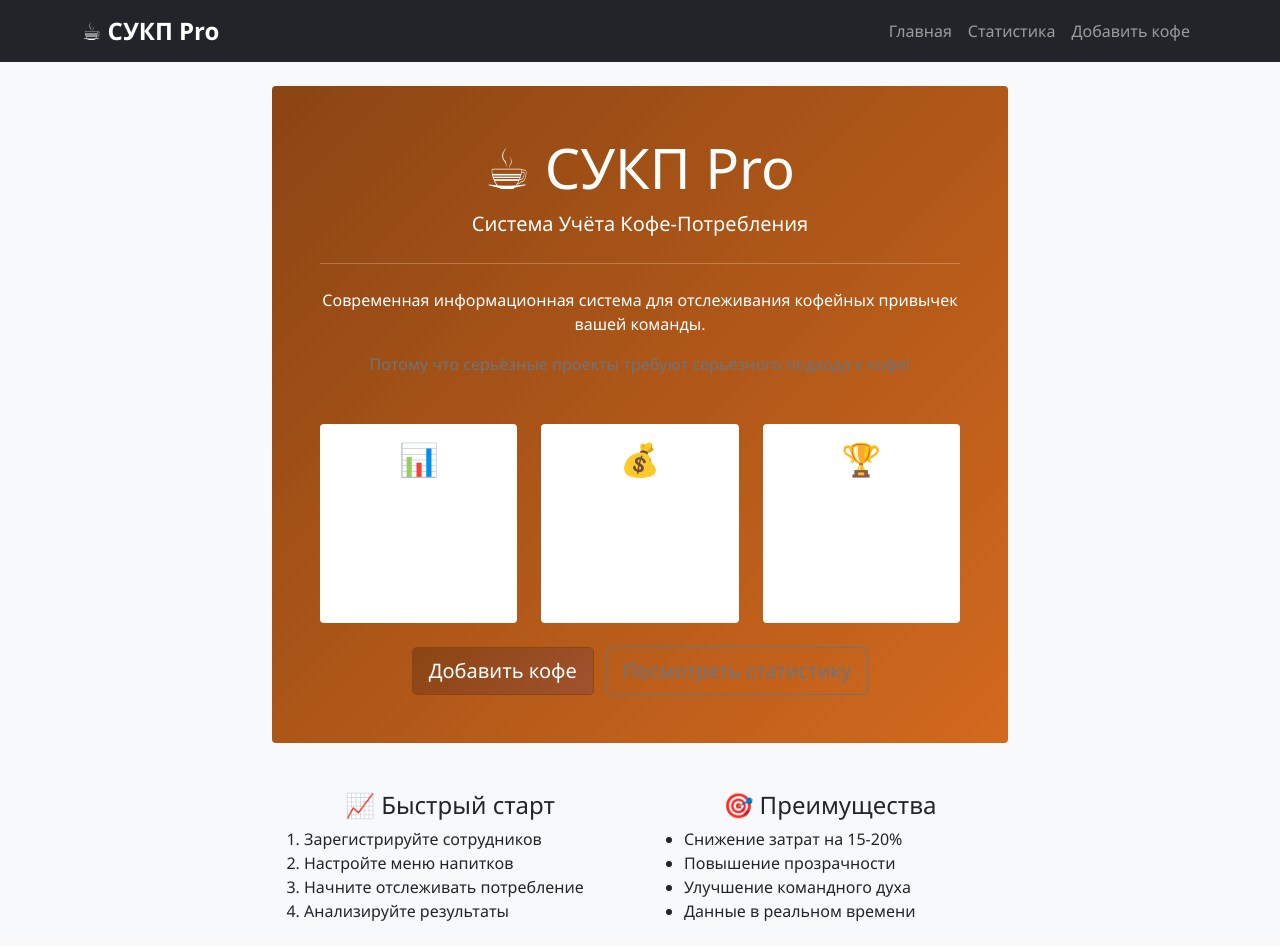
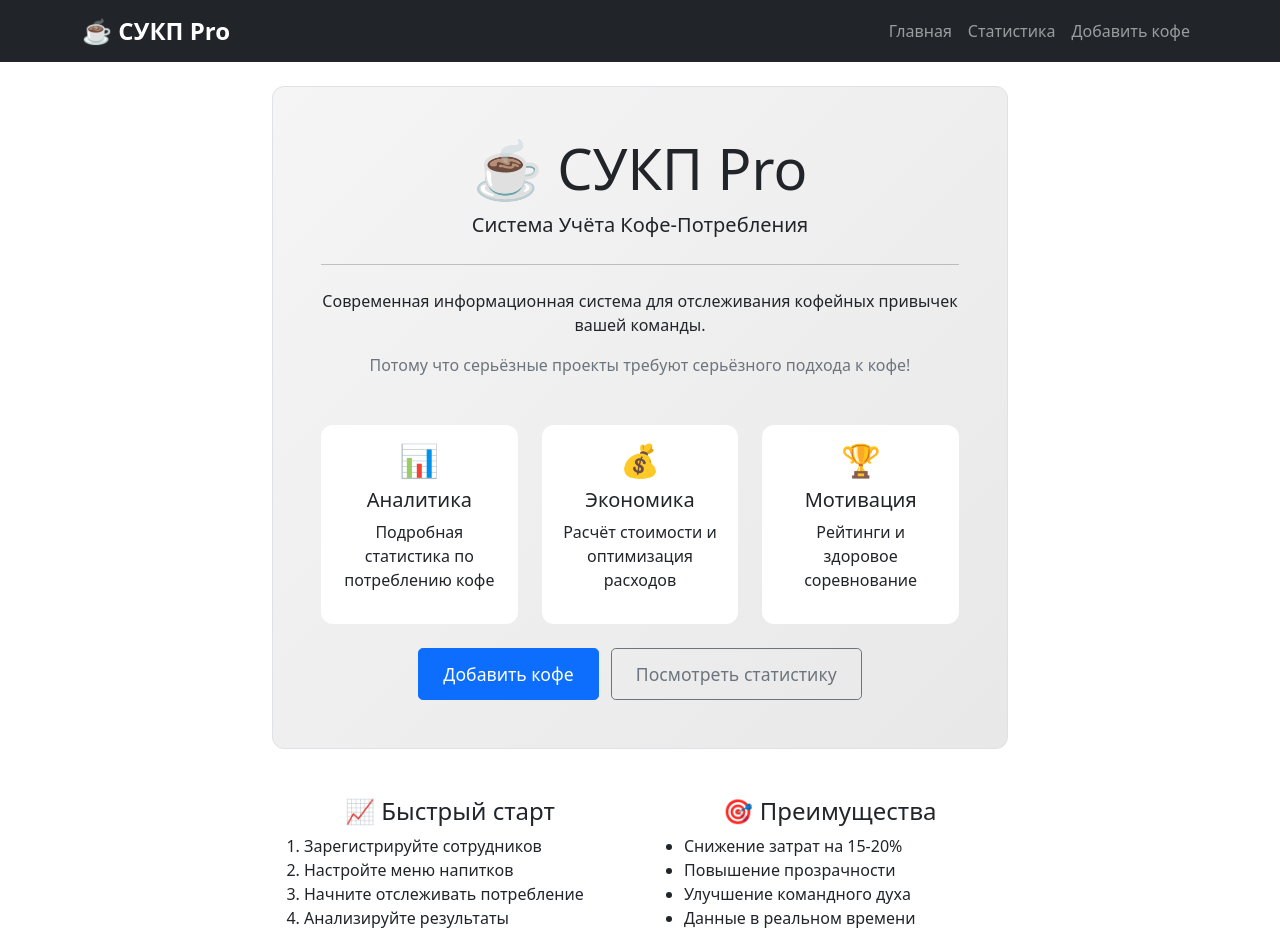
Before and after one commit to ilja0gudin-ops/coffee_tracker, a Flask app: page / in a window 1280 px wide. Before the commit the page ends 921 px from the top, so only its background shows below. Run offline with Flask 3, Linux system fonts and the light colour scheme; data comes from the database, SQL or seed files in the repository.

Commit message:
Update style.css

```diff
--- a/static/style.css
+++ b/static/style.css
@@ -1,115 +1,100 @@
 /* СУКП Pro - Кастомные стили */
 
-body {
-    background-color: #f8f9fa;
-    font-family: 'Segoe UI', Tahoma, Geneva, Verdana, sans-serif;
+/* Анимации для элементов интерфейса */
+.jumbotron {
+    background: linear-gradient(135deg, #f5f5f5 0%, #e8e8e8 100%);
+    border: 1px solid #dee2e6;
 }
 
-/* Навигационная панель */
+.card {
+    transition: transform 0.2s ease-in-out, box-shadow 0.2s ease-in-out;
+}
+
+.card:hover {
+    transform: translateY(-2px);
+    box-shadow: 0 4px 8px rgba(0,0,0,0.1);
+}
+
+/* Стили для навигации */
 .navbar-brand {
     font-weight: bold;
     font-size: 1.5rem;
 }
 
-/* Карточки функций на главной */
-.feature-card {
-    border: 1px solid #e9ecef;
-    border-radius: 10px;
-    transition: transform 0.2s, box-shadow 0.2s;
+/* Стили для карточек статистики */
+.card.text-white.bg-primary {
+    background: linear-gradient(135deg, #007bff 0%, #0056b3 100%) !important;
 }
 
-.feature-card:hover {
-    transform: translateY(-5px);
-    box-shadow: 0 4px 15px rgba(0,0,0,0.1);
+.card.text-white.bg-success {
+    background: linear-gradient(135deg, #28a745 0%, #1e7e34 100%) !important;
 }
 
-/* Анимации для статистики */
-.card {
-    transition: transform 0.2s;
-}
-
-.card:hover {
-    transform: translateY(-2px);
-}
-
-/* Специфические стили для кофейной темы */
-.jumbotron {
-    background: linear-gradient(135deg, #8B4513 0%, #D2691E 100%);
-    color: white;
-}
-
-.bg-primary {
-    background: linear-gradient(135deg, #6f42c1 0%, #6610f2 100%) !important;
-}
-
-.bg-success {
-    background: linear-gradient(135deg, #20c997 0%, #198754 100%) !important;
-}
-
-.bg-warning {
-    background: linear-gradient(135deg, #fd7e14 0%, #ffc107 100%) !important;
-}
-
-/* Стили для форм */
-.form-select:focus, .form-control:focus {
-    border-color: #8B4513;
-    box-shadow: 0 0 0 0.2rem rgba(139, 69, 19, 0.25);
-}
-
-.btn-primary {
-    background: linear-gradient(135deg, #8B4513 0%, #A0522D 100%);
-    border-color: #8B4513;
-}
-
-.btn-primary:hover {
-    background: linear-gradient(135deg, #A0522D 0%, #8B4513 100%);
-    border-color: #654321;
-}
-
-.btn-success {
-    background: linear-gradient(135deg, #28a745 0%, #20c997 100%);
-    border-color: #28a745;
-}
-
-/* Адаптивность для мобильных */
-@media (max-width: 768px) {
-    .display-4 {
-        font-size: 2rem;
-    }
-
-    .jumbotron {
-        padding: 2rem 1rem !important;
-    }
-}
-
-/* Специальные стили для кофейных иконок */
-.coffee-icon {
-    font-size: 2rem;
-    margin-bottom: 1rem;
-}
-
-/* Анимация загрузки (можно использовать для будущих улучшений) */
-@keyframes coffeeBrew {
-    0% { transform: scale(0.8); opacity: 0; }
-    100% { transform: scale(1); opacity: 1; }
-}
-
-.animate-brew {
-    animation: coffeeBrew 0.5s ease-out;
+.card.text-white.bg-warning {
+    background: linear-gradient(135deg, #ffc107 0%, #e0a800 100%) !important;
 }
 
 /* Стили для таблиц */
 .table th {
     border-top: none;
-    background-color: #f8f9fa;
     font-weight: 600;
+    color: #495057;
 }
 
-/* Кастомные уведомления */
+/* Стили для кнопок */
+.btn-lg {
+    padding: 0.75rem 1.5rem;
+    font-size: 1.1rem;
+}
+
+/* Адаптивность для мобильных устройств */
+@media (max-width: 768px) {
+    .jumbotron {
+        padding: 2rem 1rem !important;
+    }
+
+    .display-4 {
+        font-size: 2rem;
+    }
+}
+
+/* Специальные стили для кофейной темы */
+.coffee-theme {
+    color: #6f4e37;
+}
+
+.quick-drink {
+    transition: all 0.2s ease;
+}
+
+.quick-drink:hover {
+    background-color: #6f4e37 !important;
+    border-color: #6f4e37 !important;
+    color: white !important;
+}
+
+/* Стили для алертов */
+.alert {
+    border: none;
+    border-radius: 8px;
+}
+
 .alert-success {
-    border-left: 4px solid #198754;
+    background: linear-gradient(135deg, #d4edda 0%, #c3e6cb 100%);
+    color: #155724;
 }
 
 .alert-danger {
-    border-left: 4px solid #dc3545;
+    background: linear-gradient(135deg, #f8d7da 0%, #f1b0b7 100%);
+    color: #721c24;
 }
+
+/* Кастомные скругления */
+.rounded {
+    border-radius: 12px !important;
+}
+
+.card {
+    border-radius: 12px;
+    overflow: hidden;
+}
```
